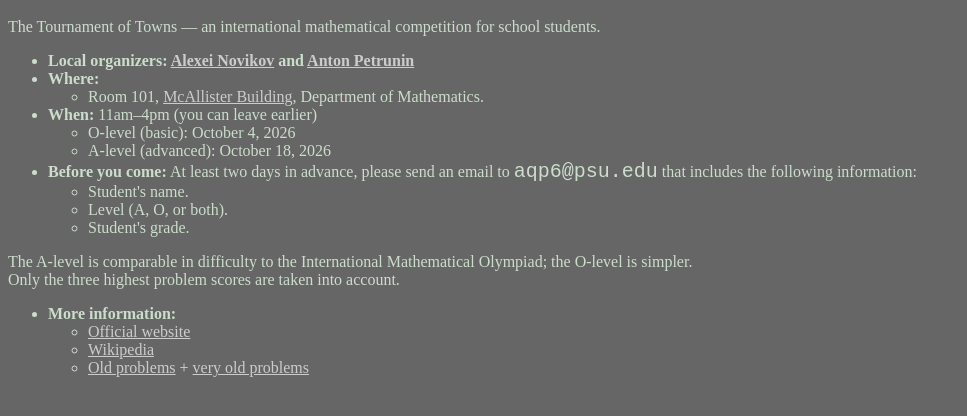
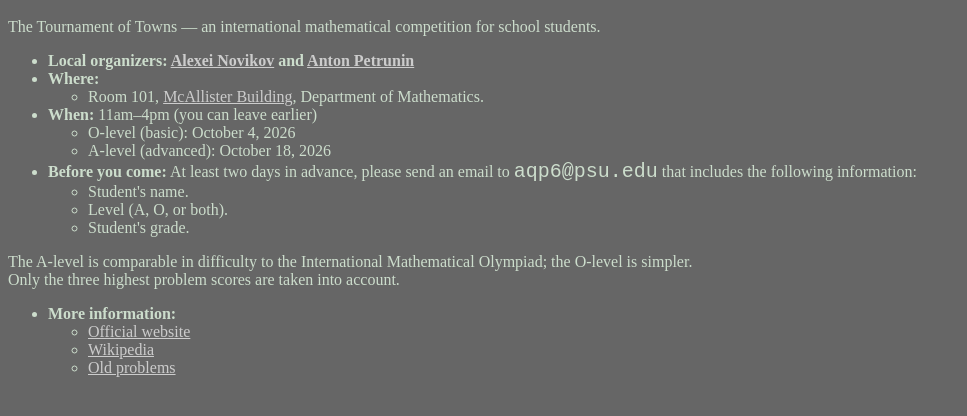
Before and after one commit to anton-petrunin/turgor, a plain HTML site: page index.html in a window 1280 px wide. Shown: the part 48-464 px from the top of the page, without its empty margins (0-967 px from the left). Drawn offline with Linux system fonts and the light colour scheme.

Commit message:
dead link

```diff
--- a/index.html
+++ b/index.html
@@ -46,7 +46,7 @@
 <ul>
   <li><a href="http://www.turgor.ru/en/">Official website</a></li>
 <li><a href="https://en.wikipedia.org/wiki/Tournament_of_the_Towns">Wikipedia</a></li>
-<li><a href="https://www.turgor.ru/en/problems/">Old problems</a> + <a href="http://www.math.toronto.edu/oz/turgor/archives.php">very old problems</a></li>
+<li><a href="https://www.turgor.ru/en/problems/">Old problems</a></li>
 </ul>
 </li>
 </ul>
```
